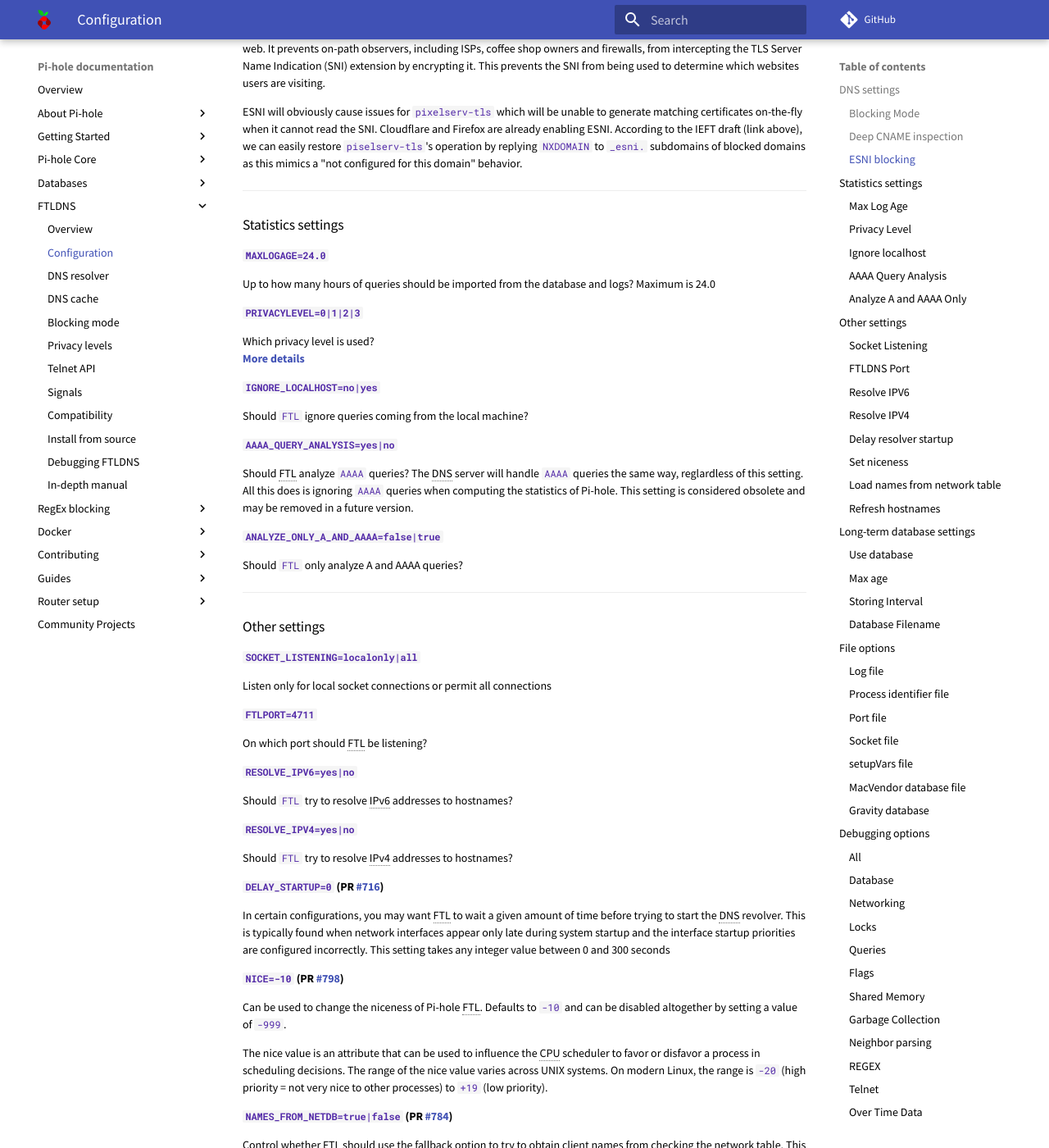
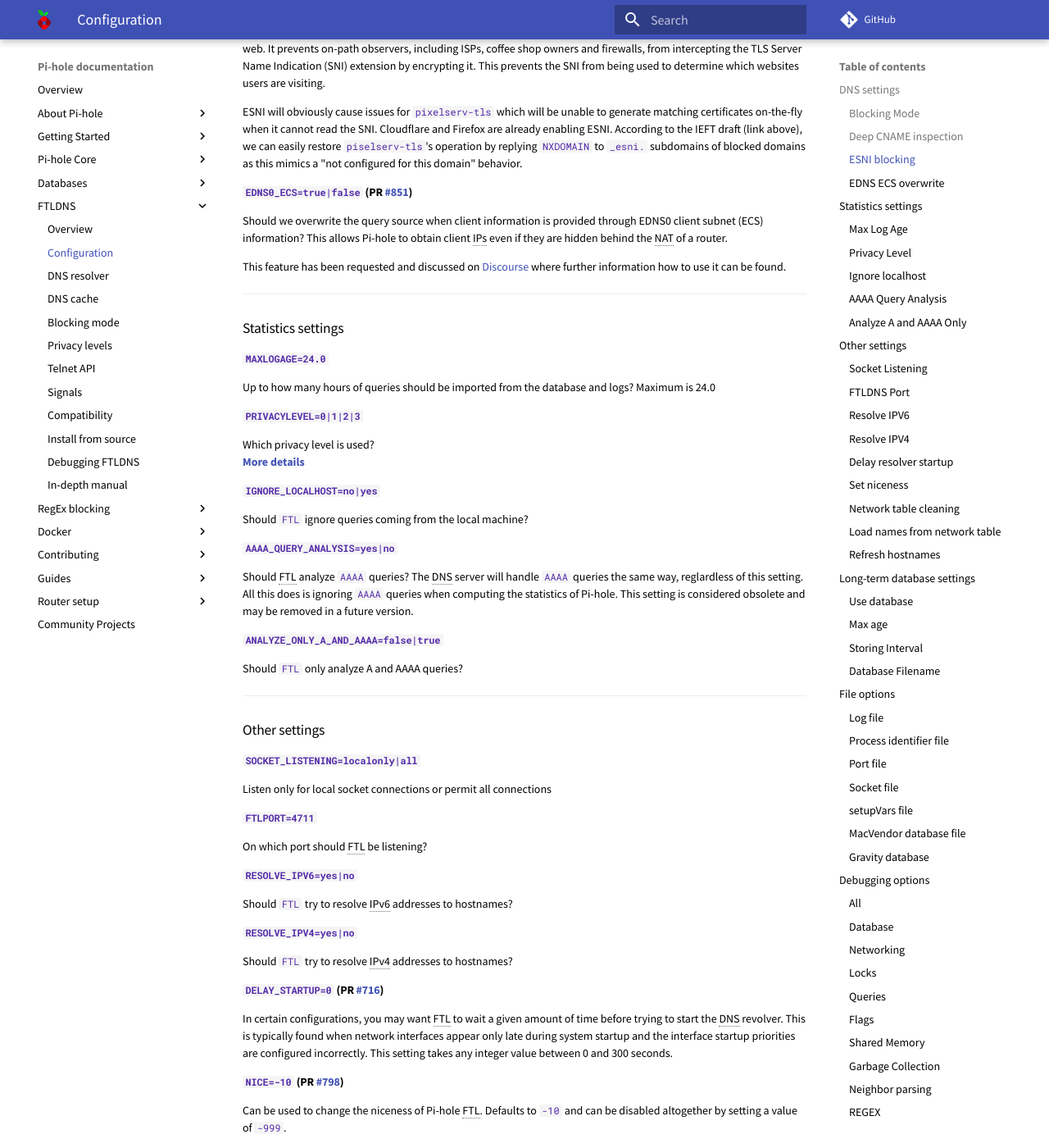
Before and after one commit to pi-hole/docs, an MkDocs documentation site: the page built from docs/ftldns/configfile.md, in a window 1280 px wide and 1400 px high, scrolled down 485 px. Shown: the whole window at 82% size. Built offline with MkDocs 1.6.1 and Material for MkDocs 9.7.7, drawn with Linux system fonts in a browser that asks for light colours; comment, search, counter and statistics services are not loaded; some of the changed text lies outside the part shown.

Commit message:
Add missing documentation for EDNS0_ECS and MAXNETAGE options.
Signed-off-by: DL6ER <dl6er@dl6er.de>

```diff
--- a/docs/ftldns/configfile.md
+++ b/docs/ftldns/configfile.md
@@ -21,6 +21,13 @@
 
 ESNI will obviously cause issues for `pixelserv-tls` which will be unable to generate matching certificates on-the-fly when it cannot read the SNI. Cloudflare and Firefox are already enabling ESNI.
 According to the IEFT draft (link above), we can easily restore `piselserv-tls`'s operation by replying `NXDOMAIN` to `_esni.` subdomains of blocked domains as this mimics a "not configured for this domain" behavior.
+
+#### `EDNS0_ECS=true|false` (PR [#851](https://github.com/pi-hole/FTL/pull/851)) {#block_edns0_ecs data-toc-label='EDNS ECS overwrite'}
+
+Should we overwrite the query source when client information is provided through EDNS0 client subnet (ECS) information?
+This allows Pi-hole to obtain client IPs even if they are hidden behind the NAT of a router.
+
+This feature has been requested and discussed on [Discourse](https://discourse.pi-hole.net/t/support-for-add-subnet-option-from-dnsmasq-ecs-edns0-client-subnet/35940) where further information how to use it can be found.
 
 ---
 
@@ -69,7 +76,7 @@
 
 #### `DELAY_STARTUP=0` (PR [#716](https://github.com/pi-hole/FTL/pull/716)) {#delay_startup data-toc-label='Delay resolver startup'}
 
-In certain configurations, you may want FTL to wait a given amount of time before trying to start the DNS revolver. This is typically found when network interfaces appear only late during system startup and the interface startup priorities are configured incorrectly. This setting takes any integer value between 0 and 300 seconds
+In certain configurations, you may want FTL to wait a given amount of time before trying to start the DNS revolver. This is typically found when network interfaces appear only late during system startup and the interface startup priorities are configured incorrectly. This setting takes any integer value between 0 and 300 seconds.
 
 #### `NICE=-10` (PR [#798](https://github.com/pi-hole/FTL/pull/798)) {#nice data-toc-label='Set niceness'}
 
@@ -80,6 +87,13 @@
 to favor or disfavor a process in scheduling decisions. The range of the nice
 value varies across UNIX systems. On modern Linux, the range is `-20` (high
 priority = not very nice to other processes) to `+19` (low priority).
+
+#### `MAXNETAGE=[MAXDBDAYS]` (PR [#871](https://github.com/pi-hole/FTL/pull/871)) {#maxnetage data-toc-label='Network table cleaning'}
+
+IP addresses (and associated host names) older than the specified number of days
+are removed to avoid dead entries in the network overview table. This setting
+defaults to the same value as `MAXDBDAYS` above but can be changed independently
+if needed.
 
 #### `NAMES_FROM_NETDB=true|false` (PR [#784](https://github.com/pi-hole/FTL/pull/784)) {#names_from_netdb data-toc-label='Load names from network table'}
 
```
